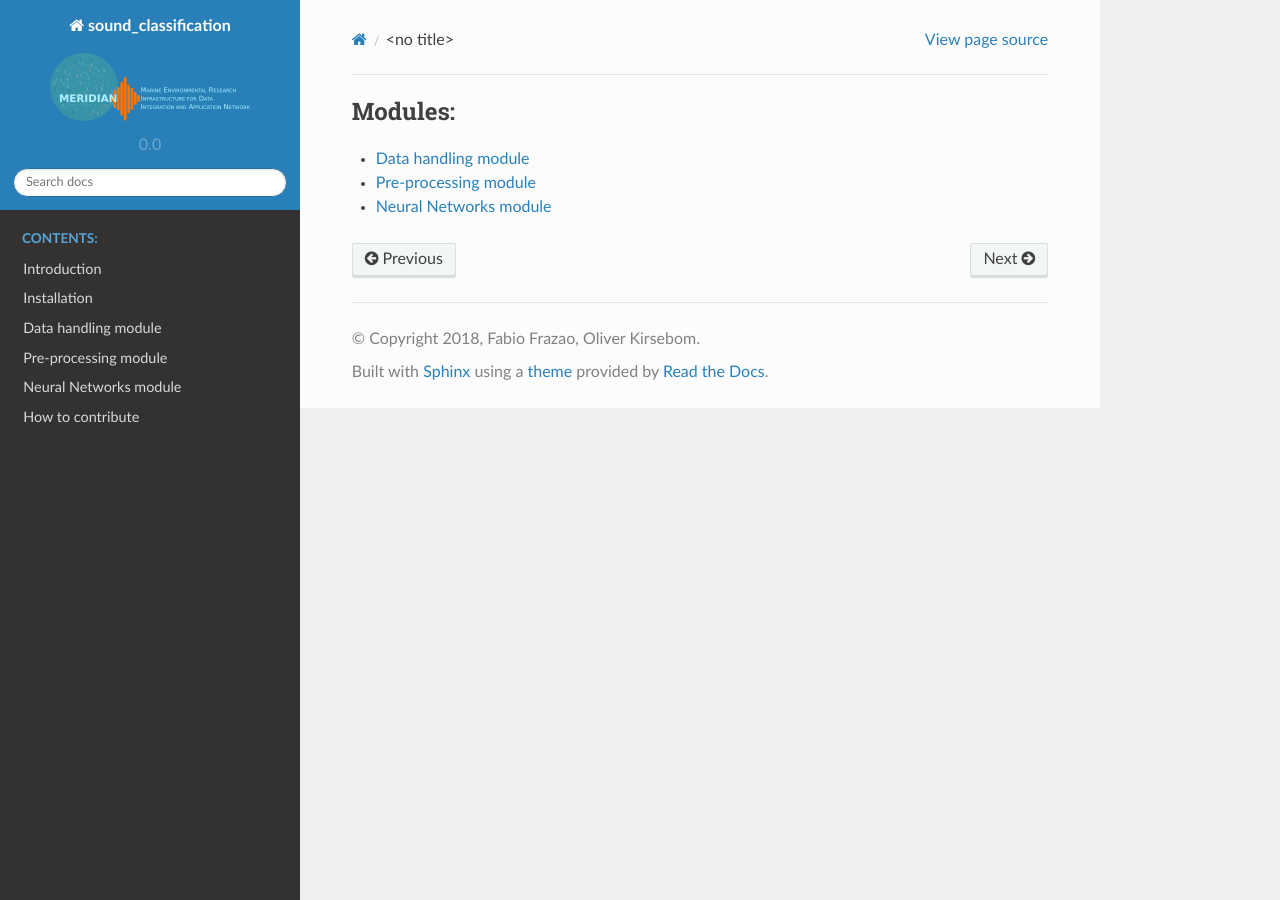
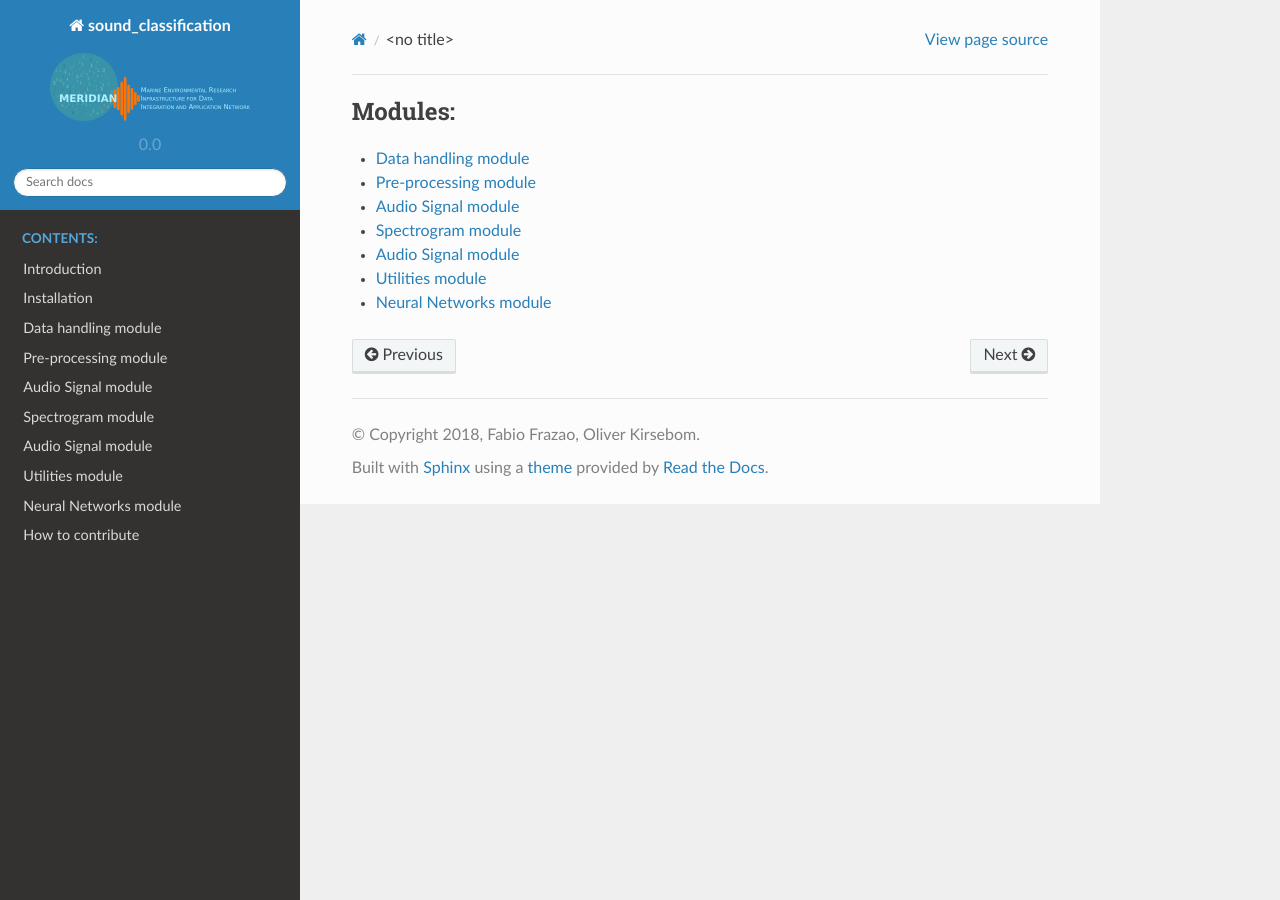
Before and after one commit to mathieudpnt/Ketos, a Sphinx documentation site: the page built from docs/source/modules.rst, in a window 1280 px wide. Built offline with Sphinx 7.4.7 and the Read the Docs theme 2.0.0, drawn with Linux system fonts in a browser that asks for light colours; formulas are drawn with MathJax 3.

Commit message:
DOC - added doc pages for new modules
Former-commit-id: cdb48df7a35cd0cf5e25c032ecc474f279047677
Former-commit-id: e38afb7f1d269e1e399ddeb10338990cf585ef92

```diff
--- /dev/null
+++ b/docs/source/audio_signal.rst
@@ -0,0 +1,5 @@
+Audio Signal module
+======================
+
+.. automodule:: audio_signal
+   :members:
--- /dev/null
+++ b/docs/source/json_parsing.rst
@@ -0,0 +1,5 @@
+Audio Signal module
+======================
+
+.. automodule:: audio_signal
+   :members:
--- a/docs/source/modules.rst
+++ b/docs/source/modules.rst
@@ -4,4 +4,8 @@
 
    data_handling
    pre_processing
+   audio_signal
+   spectrogram
+   json_parsing
+   util
    neural_networks
--- /dev/null
+++ b/docs/source/spectrogram.rst
@@ -0,0 +1,5 @@
+Spectrogram module
+======================
+
+.. automodule:: Spectrogram
+   :members:
--- /dev/null
+++ b/docs/source/util.rst
@@ -0,0 +1,5 @@
+Utilities module
+======================
+
+.. automodule:: util
+   :members:
```
Also changed, not shown: 1 other file.
